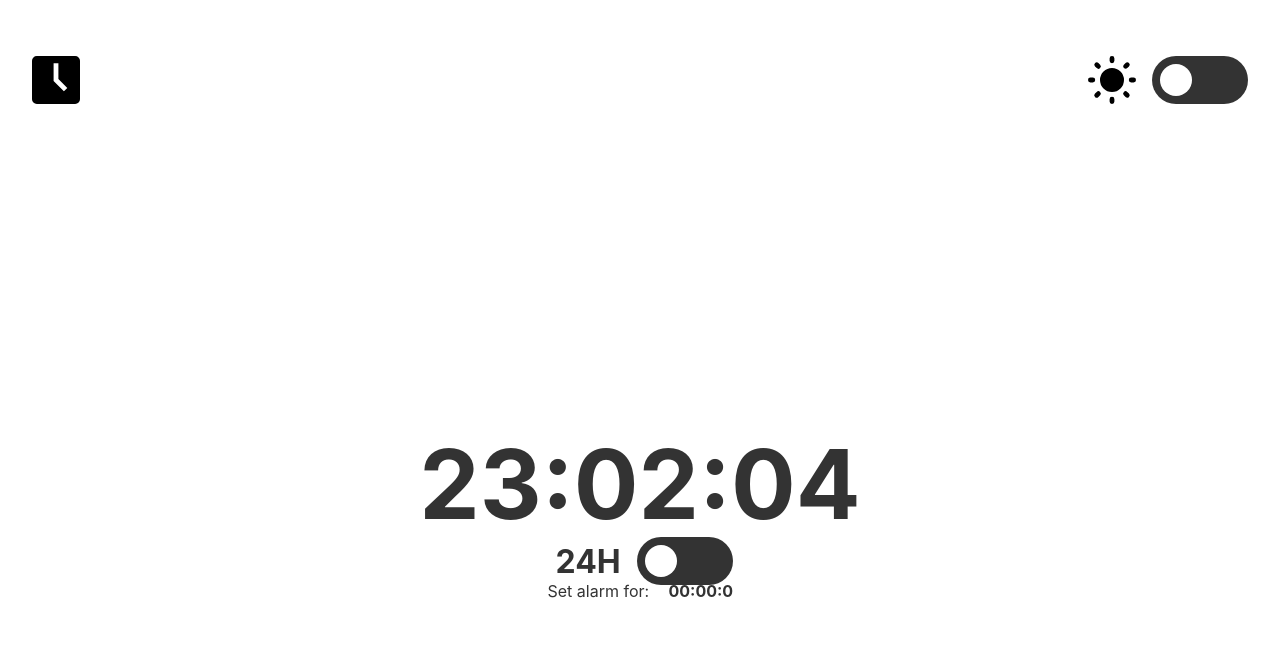
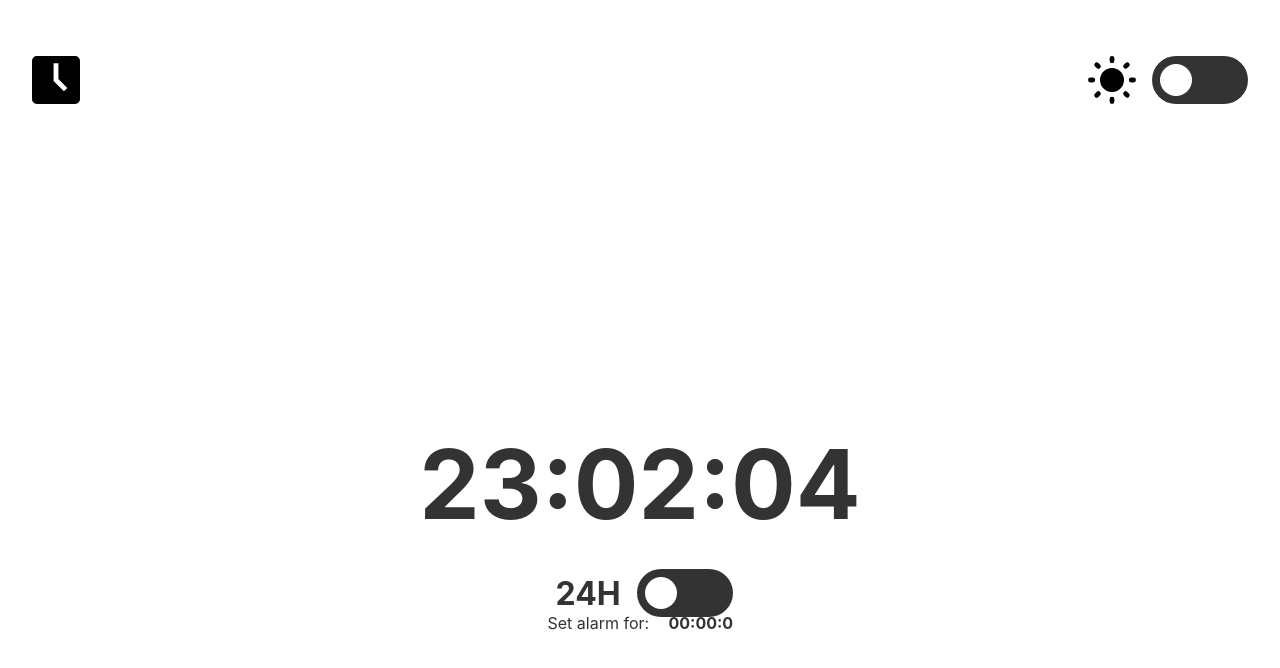
Before and after one commit to Android789515/react-clock, a React (Create React App) app: page / in a window 1280 px wide. Shown: the top 668 px of the page. Built offline with nearby package versions, Linux system fonts and the light colour scheme.

Commit message:
Fixed side margins for the TimeClock component's layout.
Explicitly set the left and right margins to prevent overriding other rules which interact with the top and bottom margins.

```diff
--- a/src/components/clock-features/time-clock/TimeClock.module.scss
+++ b/src/components/clock-features/time-clock/TimeClock.module.scss
@@ -5,7 +5,8 @@
 .timeClock > *:not(.timeClockDisplay) {
   max-width: 11.5625em;
 
-  margin: auto;
+  margin-left: auto;
+  margin-right: auto;
 }
 
 .timeFormatLayout {
```
